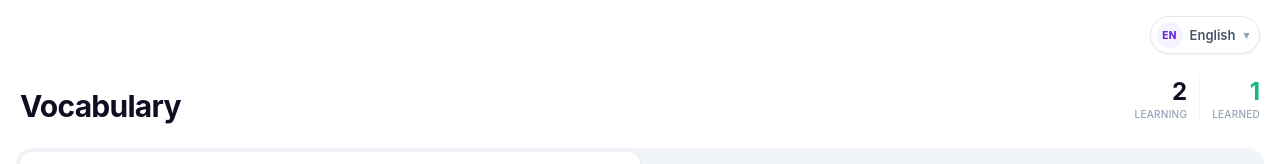
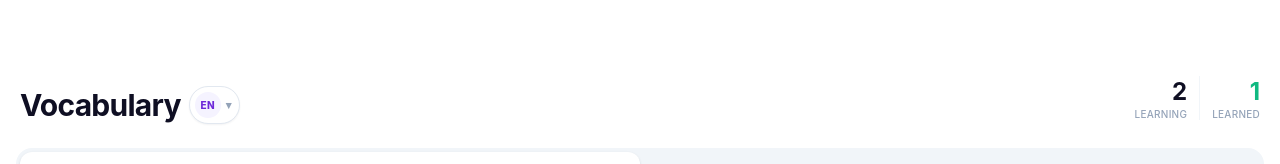
Before and after one commit to shtannikov/memento, a Next.js app: page /language-preview in a window 1280 px wide. Shown: the top 164 px of the page. Built offline with nearby package versions, Linux system fonts and the light colour scheme.

Commit message:
Keep Telegram controls area clear

```diff
--- a/src/features/vocabulary/vocabulary-header.tsx
+++ b/src/features/vocabulary/vocabulary-header.tsx
@@ -47,6 +47,9 @@ export function VocabularyHeader({
 
   return (
     <header className={styles.header}>
+      <div className={styles.headerRow}>
+        <div className={styles.headerTitle}>
+          <h1>Vocabulary</h1>
           {activeLanguage && languages && onLanguageChange && (
             <details
               ref={languageMenuRef}
@@ -58,8 +61,10 @@ export function VocabularyHeader({
                 <span className={styles.languageCode}>
                   {activeLanguage.code}
                 </span>
-            <span>{activeLanguage.label}</span>
-            <span className={styles.languageChevron} aria-hidden="true">
+                <span
+                  className={styles.languageChevron}
+                  aria-hidden="true"
+                >
                   ▾
                 </span>
               </summary>
@@ -78,7 +83,9 @@ export function VocabularyHeader({
                       aria-pressed={selected}
                       onClick={() => {
                         onLanguageChange(language.id);
-                    languageMenuRef.current?.removeAttribute("open");
+                        languageMenuRef.current?.removeAttribute(
+                          "open",
+                        );
                       }}
                     >
                       <span className={styles.languageCode}>
@@ -99,8 +106,7 @@ export function VocabularyHeader({
               </div>
             </details>
           )}
-      <div className={styles.headerRow}>
-        <h1>Vocabulary</h1>
+        </div>
         <div className={styles.totals} aria-label="Vocabulary totals">
           <VocabularyTotal count={learningCount} label="learning" />
           <div className={styles.totalDivider} />
--- a/src/features/vocabulary/vocabulary-screen.module.css
+++ b/src/features/vocabulary/vocabulary-screen.module.css
@@ -22,23 +22,17 @@
 }
 
 .languageSelector {
-  position: absolute;
+  position: relative;
   z-index: 8;
-  top: max(
-    16px,
-    calc(var(--tg-content-safe-area-inset-top, 0px) + 8px),
-    calc(var(--tg-safe-area-inset-top, 0px) + 8px),
-    calc(env(safe-area-inset-top, 0px) + 8px)
-  );
-  right: 20px;
+  flex-shrink: 0;
 }
 
 .languageSelector summary {
   display: inline-flex;
   min-height: 36px;
   align-items: center;
-  gap: 7px;
-  padding: 5px 10px 5px 6px;
+  gap: 4px;
+  padding: 5px 8px 5px 5px;
   color: #475569;
   border: 1px solid #e2e8f0;
   border-radius: 999px;
@@ -157,6 +151,13 @@
   display: flex;
   align-items: flex-end;
   justify-content: space-between;
+}
+
+.headerTitle {
+  display: flex;
+  min-width: 0;
+  align-items: center;
+  gap: 8px;
 }
 
 .header h1 {
@@ -525,10 +526,6 @@
     padding-left: 16px;
   }
 
-  .languageSelector {
-    right: 16px;
-  }
-
   .floatingButton {
     padding: 0 12px;
     font-size: 13px;
```
Lines whose indentation alone changed are shown as unchanged.
